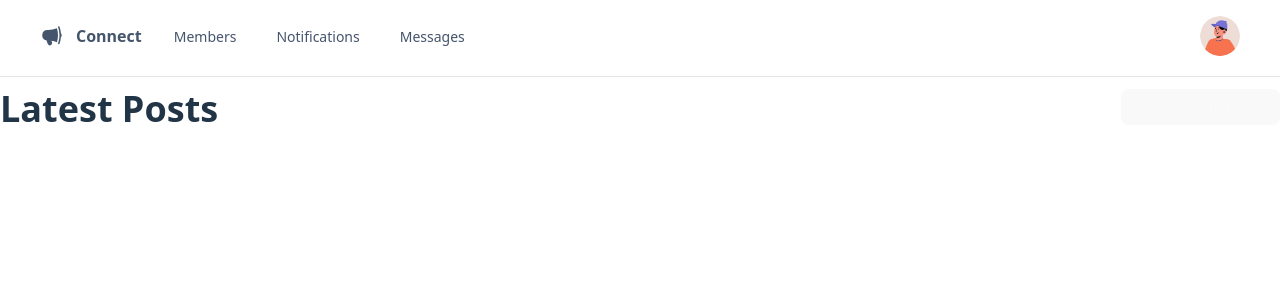
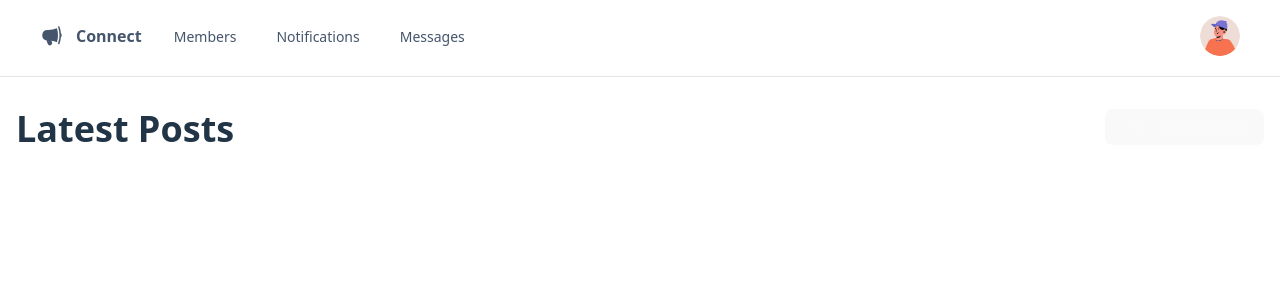
Before and after one commit to RamanFDIT/FDIT2100---Raman, a React (Vite) app: page / in a window 1280 px wide. Shown: the top 300 px of the page. Built offline with nearby package versions, Linux system fonts and the light colour scheme.

Commit message:
tanstack query and fetch posts API method

```diff
--- a/package.json
+++ b/package.json
@@ -14,6 +14,8 @@
     "@radix-ui/react-separator": "^1.1.7",
     "@radix-ui/react-slot": "^1.2.3",
     "@tailwindcss/vite": "^4.1.12",
+    "@tanstack/react-query": "^5.89.0",
+    "axios": "^1.12.2",
     "class-variance-authority": "^0.7.1",
     "clsx": "^2.1.1",
     "lucide-react": "^0.544.0",
@@ -24,6 +26,7 @@
   },
   "devDependencies": {
     "@eslint/js": "^9.33.0",
+    "@tanstack/eslint-plugin-query": "^5.89.0",
     "@types/node": "^24.3.1",
     "@types/react": "^19.1.10",
     "@types/react-dom": "^19.1.7",
--- a/src/App.tsx
+++ b/src/App.tsx
@@ -1,16 +1,22 @@
+import{
+  QueryClient,
+  QueryClientProvider
+} from '@tanstack/react-query';
 import './App.css';
 import Header from '@/components/header/Header';
 import { Separator } from '@/components/ui/separator';
 import LatestPosts from '@/components/latestPosts/LatestPosts';
 
+
 function App() {
+  const queryClient = new QueryClient();
 
   return (
-    <>
+    <QueryClientProvider client={queryClient}>
       <Header />
       <Separator />
       <LatestPosts />
-    </>
+    </QueryClientProvider>
   )
 }
 
--- a/src/components/latestPosts/LatestPosts.tsx
+++ b/src/components/latestPosts/LatestPosts.tsx
@@ -3,7 +3,7 @@ import {Button } from '@/components/ui/button';
 
 export default function LatestPosts() {
   return (
-    <main className="flex justify-between mt-3">
+    <main className="flex justify-between mx-w-4xl mx-auto px-4 py-8">
         <h2 className="text-4xl font-bold mb-6">Latest Posts</h2>
         <Button className="">
             <PlusIcon className="size-6" />Create Post
--- /dev/null
+++ b/src/lib/api.ts
@@ -0,0 +1,7 @@
+import axios from 'axios';
+import { PostResponse } from '@/types/post';
+
+export function fetchPosts() {
+    return axios.get<PostResponse>('https://dummyjson.com/posts')
+        .then(response => response.data);
+}
--- /dev/null
+++ b/src/lib/types/post.ts
@@ -0,0 +1,18 @@
+export interface Post {
+  id: number;
+  title: string;
+  body: string;
+  tags: string[];
+  reactions: {
+    likes: number;
+    dislikes: number;
+  }
+  views: number;
+  userId: number;
+}
+export interface PostResponse {
+  posts: Post[];
+  total: number;
+  skip: number;
+  limit: number;
+}
```
Also changed, not shown: 1 other file (tests, documents, lock files or other folders).
